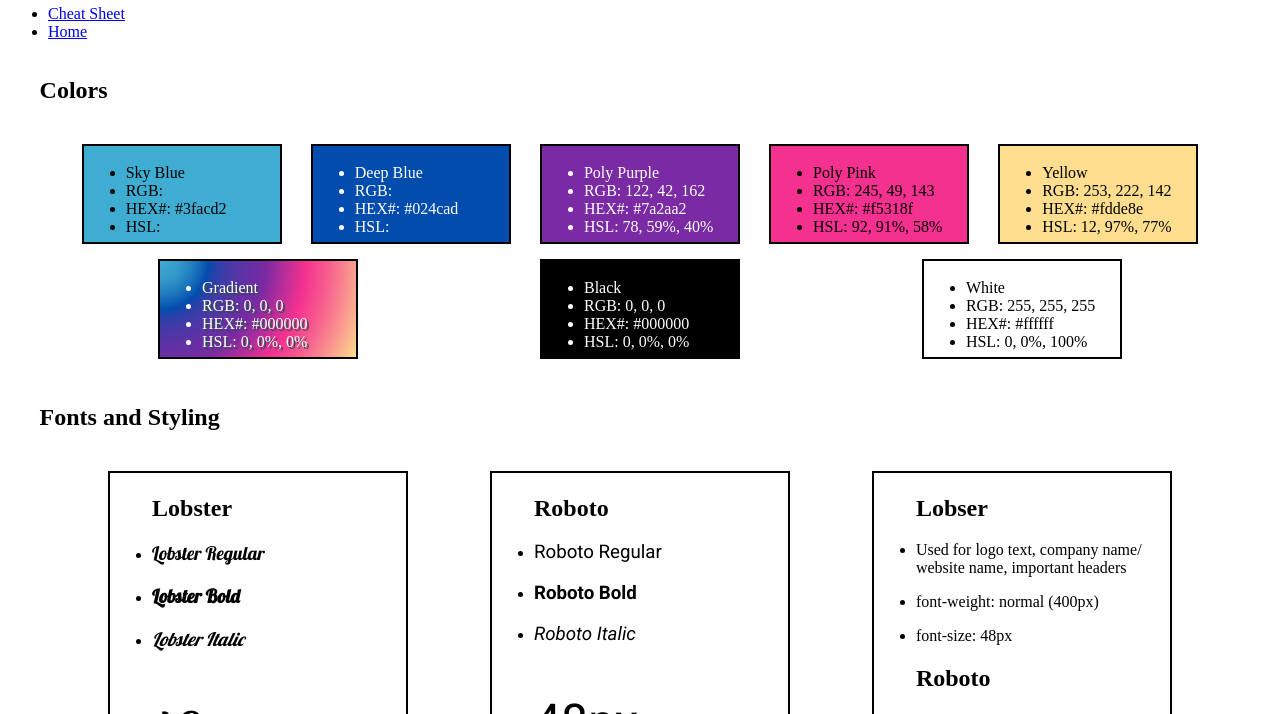
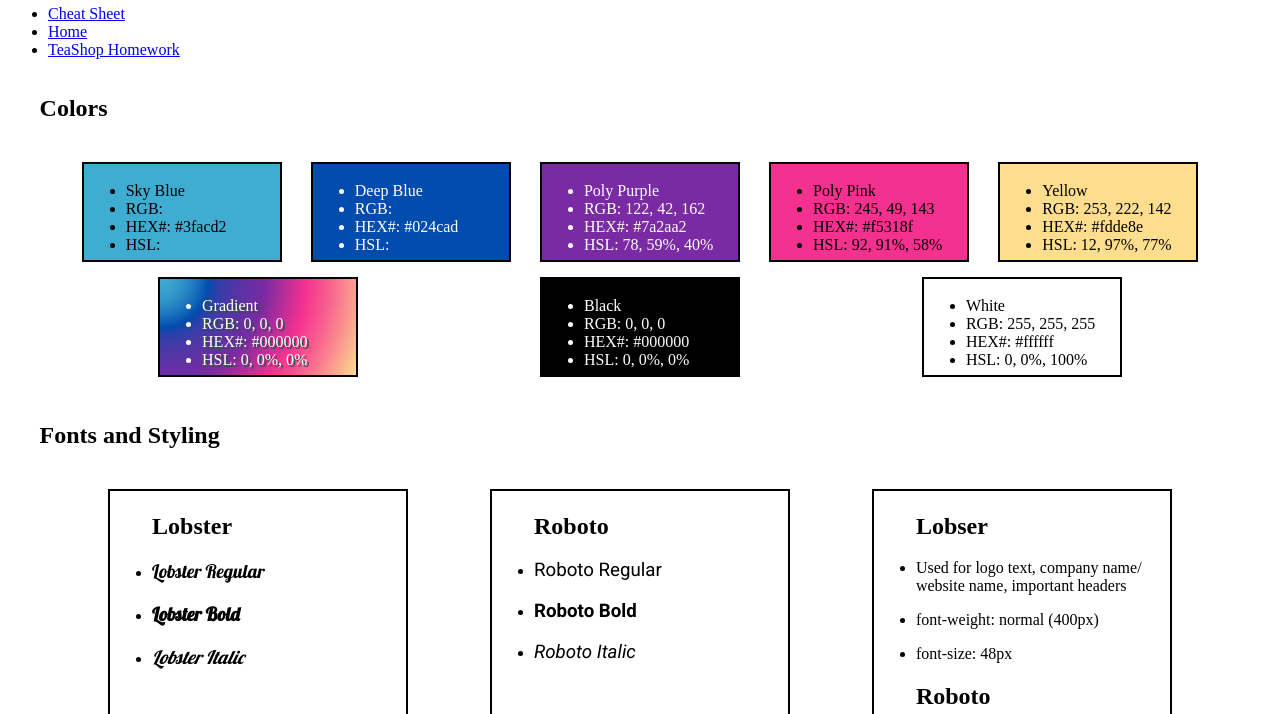
Before and after one commit to Emmalani3/homework, a plain HTML site: page WebDesignSystem/index.html in a window 1280 px wide. Shown: the part 82-796 px from the top of the page. Drawn offline with Linux system fonts and the light colour scheme.

Commit message:
Update index.html

```diff
--- a/WebDesignSystem/index.html
+++ b/WebDesignSystem/index.html
@@ -14,6 +14,7 @@
             <ul>
               <li><a href="/homework/CheatSheet/">Cheat Sheet<a></li>
               <li><a href="/homework/">Home</a></li>
+              <li><a href="/homeworkTeaShop/">TeaShop Homework</a></li>
             </ul>
         </nav>
 
```
